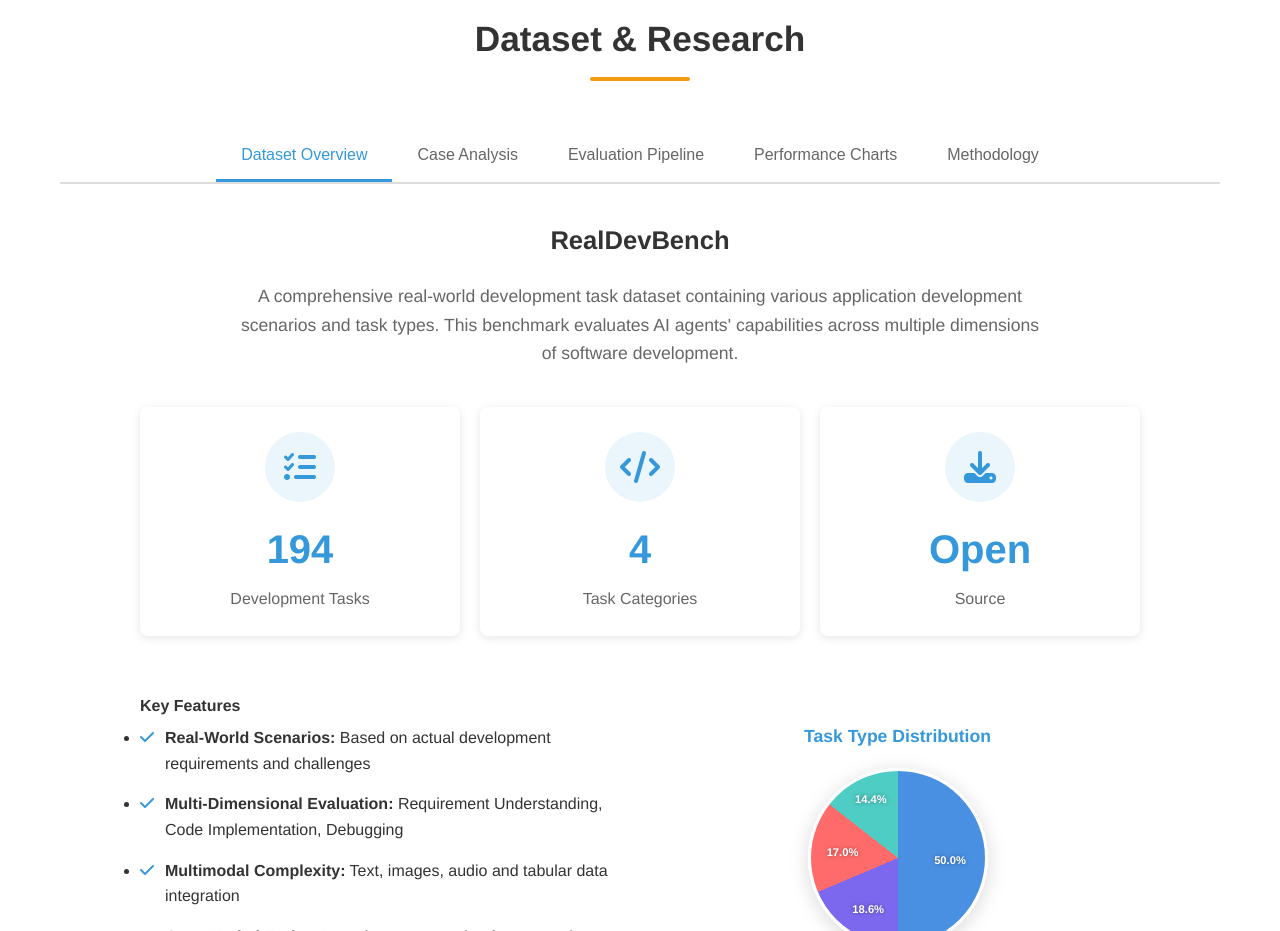
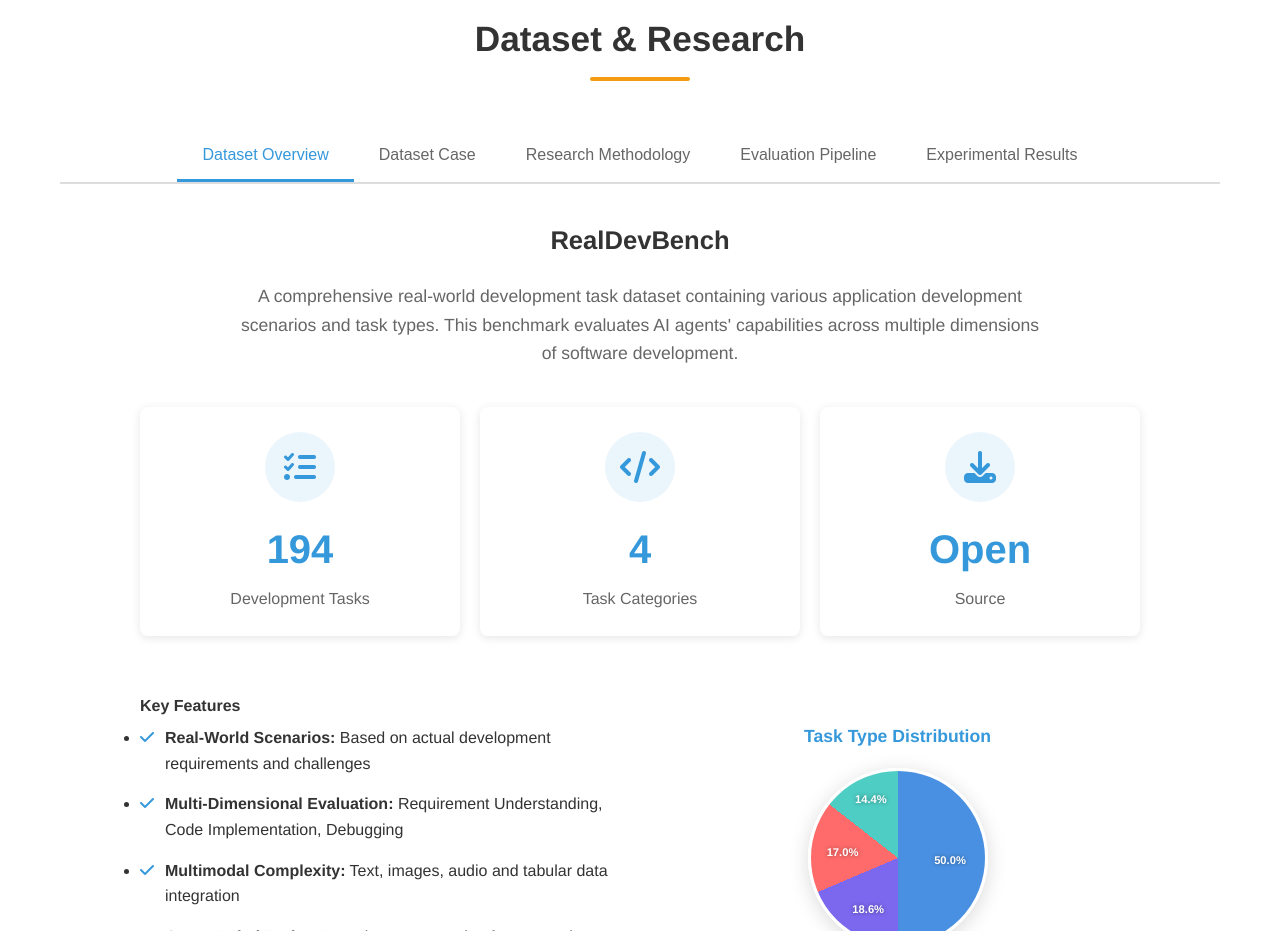
Before and after one commit to xypkent/RealDevWorldLeaderboard, a plain HTML site: page index.html in a window 1280 px wide. Shown: the part 1560-2491 px from the top of the page. Drawn offline with Linux system fonts and the light colour scheme.

Commit message:
Replace Chinese label with English 'Experimental Results'

```diff
--- a/index.html
+++ b/index.html
@@ -186,10 +186,10 @@
             <h2 class="section-title">Dataset & Research</h2>
             <div class="research-tabs">
                 <button class="research-tab active" data-target="dataset-overview">Dataset Overview</button>
-                <button class="research-tab" data-target="dataset-analysis">Case Analysis</button>
+                <button class="research-tab" data-target="dataset-analysis">Dataset Case</button>
+                <button class="research-tab" data-target="methodology">Research Methodology</button>
                 <button class="research-tab" data-target="pipeline">Evaluation Pipeline</button>
-                <button class="research-tab" data-target="performance-charts">Performance Charts</button>
-                <button class="research-tab" data-target="methodology">Methodology</button>
+                <button class="research-tab" data-target="performance-charts">Experimental Results</button>
             </div>
 
             <div class="research-content">
@@ -285,7 +285,7 @@
                 </div>
 
                 <div class="research-panel" id="performance-charts">
-                    <h3>Performance Analysis Charts</h3>
+                    <h3>Experimental Results</h3>
                     <div class="chart-viewer">
                         <img src="images/charts/analysis_charts-1.png" alt="Performance Analysis Charts" class="chart-image">
 
```
